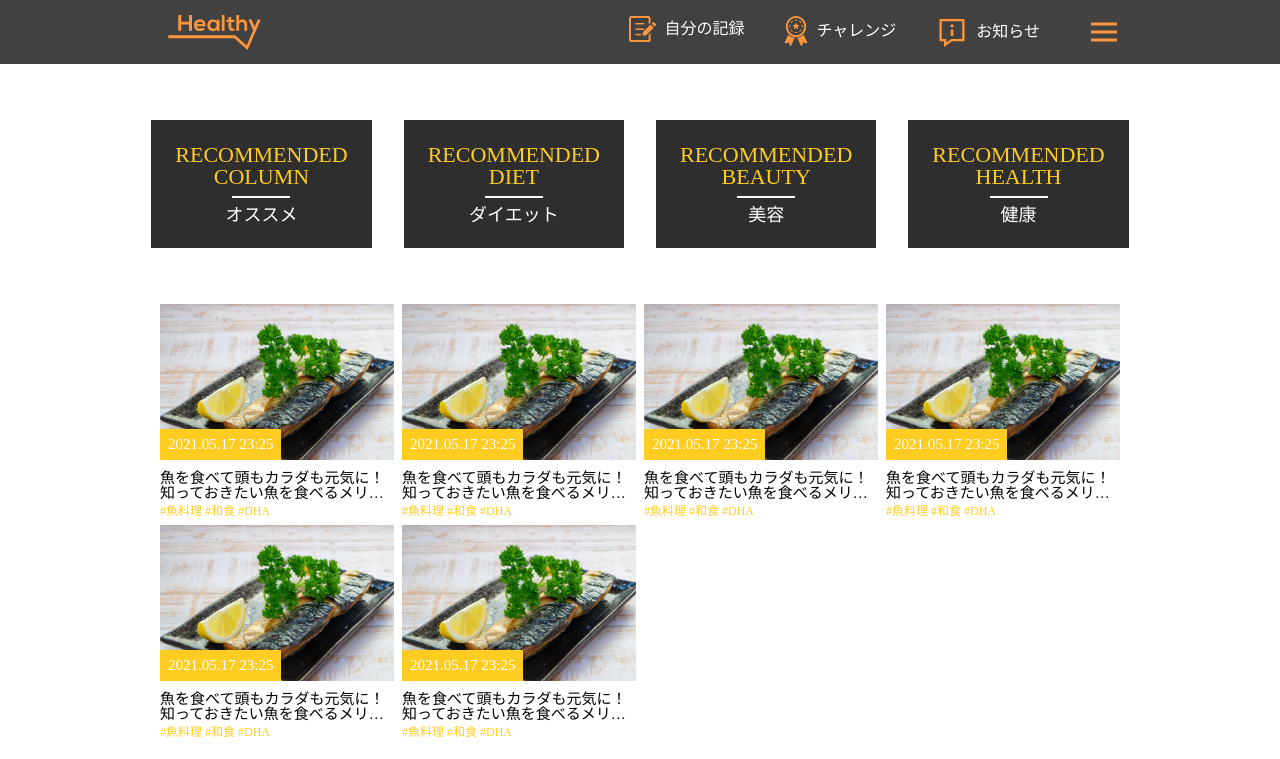
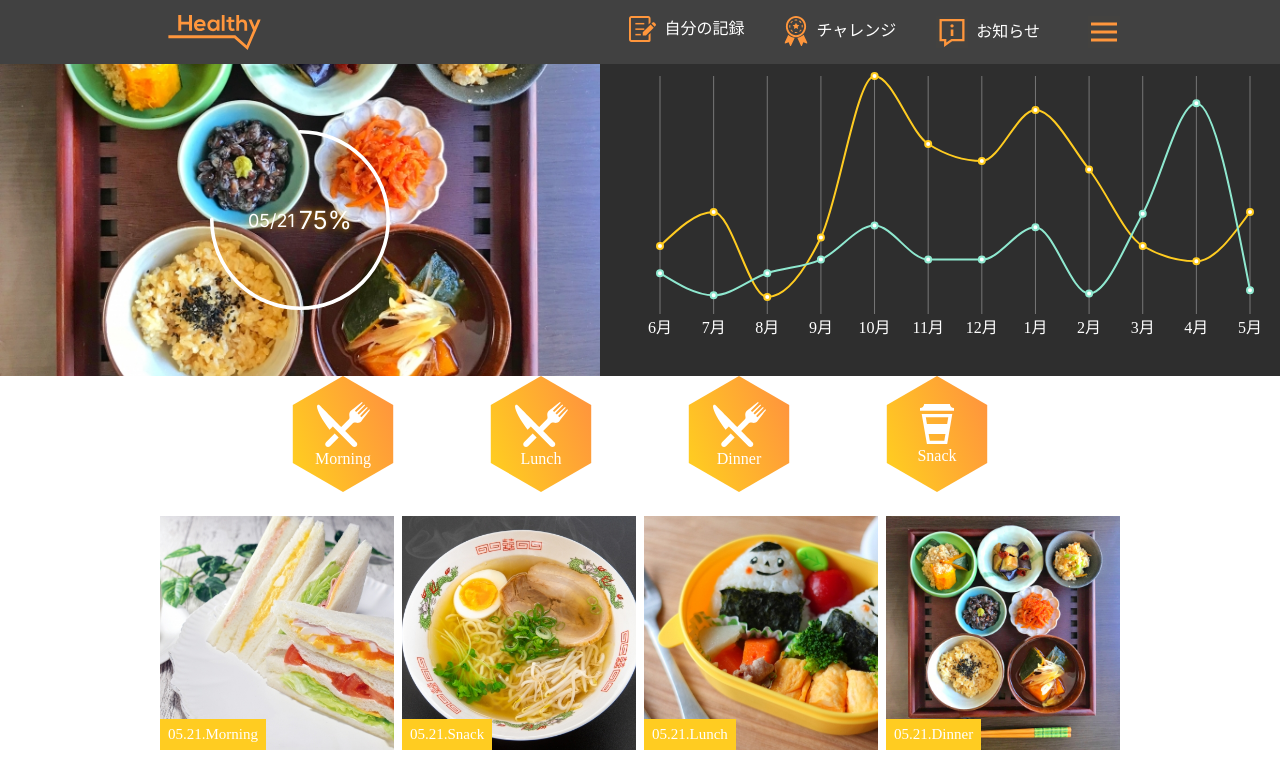
Before and after one commit to nguyennghi3489/healthy-web, a React (Create React App) app: page / in a window 1280 px wide. Shown: the top 759 px of the page. Built offline with nearby package versions, Linux system fonts and the light colour scheme.

Commit message:
feat: add chart components

```diff
--- a/package.json
+++ b/package.json
@@ -11,12 +11,15 @@
     "@types/node": "^16.18.36",
     "@types/react": "^18.2.12",
     "@types/react-dom": "^18.2.5",
+    "add": "^2.0.6",
     "react": "^18.2.0",
+    "react-circular-progressbar": "^2.1.0",
     "react-dom": "^18.2.0",
     "react-scripts": "5.0.1",
     "recharts": "^2.7.1",
     "typescript": "^4.9.5",
-    "web-vitals": "^2.1.4"
+    "web-vitals": "^2.1.4",
+    "yarn": "^1.22.19"
   },
   "scripts": {
     "start": "react-scripts start",
--- a/src/index.css
+++ b/src/index.css
@@ -134,6 +134,7 @@ table {
   --max-width: 960px;
 
   --color-light: #fff;
+  --color-glow: #fca500;
   --color-primary-300: #ffcc21;
   --color-primary-400: #ff963c;
   --color-primary-500: #ea6c00;
--- a/src/index.tsx
+++ b/src/index.tsx
@@ -4,13 +4,14 @@ import "./index.css";
 import App from "./App";
 import reportWebVitals from "./reportWebVitals";
 import { ArticlesPage } from "./pages/articles";
+import { DashboardPage } from "./pages/dashboard";
 
 const root = ReactDOM.createRoot(
   document.getElementById("root") as HTMLElement
 );
 root.render(
   <React.StrictMode>
-    <ArticlesPage />
+    <DashboardPage />
   </React.StrictMode>
 );
 
--- /dev/null
+++ b/src/pages/dashboard/components/dashboard-chart/dashboard-chart.module.css
@@ -0,0 +1,3 @@
+.chartBox {
+  background-color: var(--color-dark-600);
+}
--- /dev/null
+++ b/src/pages/dashboard/components/dashboard-chart/index.tsx
@@ -0,0 +1,106 @@
+import { LineChart, Line, XAxis, CartesianGrid } from "recharts";
+import styles from "./dashboard-chart.module.css";
+
+const data = [
+  {
+    name: "6月",
+    val1: 40,
+    val2: 24,
+  },
+  {
+    name: "7月",
+    val1: 60,
+    val2: 11,
+  },
+  {
+    name: "8月",
+    val1: 10,
+    val2: 24,
+  },
+  {
+    name: "9月",
+    val1: 45,
+    val2: 32,
+  },
+  {
+    name: "10月",
+    val1: 140,
+    val2: 52,
+  },
+  {
+    name: "11月",
+    val1: 100,
+    val2: 32,
+  },
+  {
+    name: "12月",
+    val1: 90,
+    val2: 32,
+  },
+  {
+    name: "1月",
+    val1: 120,
+    val2: 51,
+  },
+  {
+    name: "2月",
+    val1: 85,
+    val2: 12,
+  },
+  {
+    name: "3月",
+    val1: 40,
+    val2: 59,
+  },
+  {
+    name: "4月",
+    val1: 31,
+    val2: 124,
+  },
+
+  {
+    name: "5月",
+    val1: 60,
+    val2: 14,
+  },
+];
+
+export const DashboardChart = () => {
+  return (
+    <div className={styles.chartBox}>
+      <LineChart
+        width={680}
+        height={300}
+        data={data}
+        margin={{
+          top: 12,
+          left: 60,
+          right: 30,
+          bottom: 20,
+        }}
+      >
+        <CartesianGrid
+          horizontal={false}
+          stroke="#777"
+          fill="#2E2E2E"
+          strokeDasharray="3 0"
+        />
+        <XAxis dataKey="name" stroke="#FFF" axisLine={false} tickLine={false} />
+        <Line
+          type="monotone"
+          dataKey="val1"
+          stroke="#FFCC21"
+          strokeWidth={2}
+          dot={{ stroke: "#FFCC21", strokeWidth: 2 }}
+        />
+        <Line
+          type="monotone"
+          dataKey="val2"
+          stroke="#8FE9D0"
+          strokeWidth={2}
+          dot={{ stroke: "#8FE9D0", strokeWidth: 2 }}
+        />
+      </LineChart>
+    </div>
+  );
+};
--- /dev/null
+++ b/src/pages/dashboard/components/progress-box/index.tsx
@@ -0,0 +1,27 @@
+import { CircularProgressbar, buildStyles } from "react-circular-progressbar";
+import "react-circular-progressbar/dist/styles.css";
+import styles from "./progress-box.module.css";
+
+export const ProgressBox = () => {
+  return (
+    <div className={styles.container}>
+      <img className={styles.image} src="/images/d01.jpg" alt="" />
+      <CircularProgressbar
+        value={75}
+        text={""}
+        strokeWidth={2}
+        className={styles.progressBar}
+        styles={buildStyles({
+          pathColor: "#FFF",
+          trailColor: "transparent",
+          textSize: "18px",
+          textColor: "#FFF",
+        })}
+      />
+      <div className={styles.texts}>
+        <div className={styles.date}>05/21</div>
+        <div className={styles.percentage}>75%</div>
+      </div>
+    </div>
+  );
+};
--- /dev/null
+++ b/src/pages/dashboard/components/progress-box/progress-box.module.css
@@ -0,0 +1,43 @@
+.container {
+  position: relative;
+  height: 100%;
+}
+
+.image {
+  display: block;
+  object-fit: cover;
+  height: 100%;
+  width: 100%;
+}
+
+.progressBar {
+  position: absolute;
+  width: 180px;
+  top: 50%;
+  left: 50%;
+  transform: translate(-50%, -50%);
+}
+
+.texts {
+  position: absolute;
+  width: 170px;
+  top: 50%;
+  left: 50%;
+  transform: translate(-50%, -50%);
+  text-align: center;
+  font-family: "Inter";
+  color: var(--color-light);
+  display: flex;
+  align-items: center;
+  justify-content: center;
+  gap: var(--spacing-1);
+  text-shadow: 0px 0px 6px var(--color-glow);
+}
+
+.date {
+  font-size: var(--font-lg);
+}
+
+.percentage {
+  font-size: var(--font-xxxlg);
+}
--- a/src/pages/dashboard/dashboard.module.css
+++ b/src/pages/dashboard/dashboard.module.css
@@ -1,3 +1,21 @@
+.chartsWrapper {
+  width: 100%;
+  background-color: var(--color-dark-600);
+}
+
+.charts {
+  max-width: 1280px;
+  display: flex;
+  height: 312px;
+  margin: 0 auto;
+}
+.circleChart {
+  flex: 1;
+}
+
+.lineChart {
+  flex: 1;
+}
 .category {
   display: flex;
   flex-direction: row;
--- a/src/pages/dashboard/index.tsx
+++ b/src/pages/dashboard/index.tsx
@@ -6,12 +6,24 @@ import styles from "./dashboard.module.css";
 import { Thumbnail } from "../../components/thumbnail";
 import { Footer } from "../../components/footer";
 import { Button } from "../../components/button";
+import { ProgressBox } from "./components/progress-box";
+import { DashboardChart } from "./components/dashboard-chart";
 
 export const DashboardPage = () => {
   return (
     <div>
       <Header />
-      {/* <InfoArea></InfoArea> */}
+      <div className={styles.chartsWrapper}>
+        <div className={styles.charts}>
+          <div className={styles.circleChart}>
+            <ProgressBox />
+          </div>
+          <div className={styles.lineChart}>
+            <DashboardChart />
+          </div>
+        </div>
+      </div>
+
       <div className={styles.category}>
         <HexaBox icon={KnifeIcon} text="Morning" />
         <HexaBox icon={KnifeIcon} text="Lunch" />
```
Also changed, not shown: 1 other file (tests, documents, lock files or other folders).
